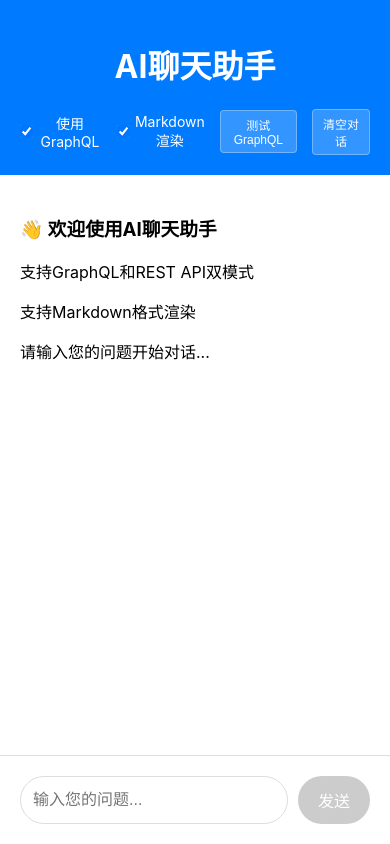
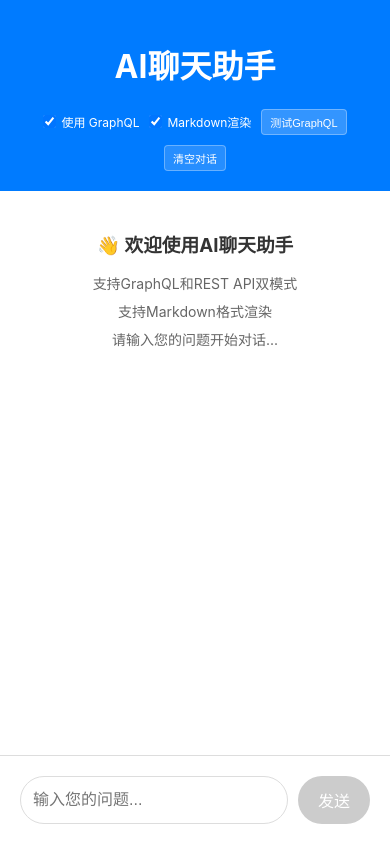
Before and after one commit to 593496637/ai-chat-tool, a React (Vite) app: page / in a window 390 px wide. Built offline with nearby package versions, Linux system fonts and the light colour scheme.

Commit message:
Add markdown styling and responsive design

```diff
--- a/src/index.css
+++ b/src/index.css
@@ -31,6 +31,7 @@ body {
   align-items: center;
   gap: 15px;
   font-size: 14px;
+  flex-wrap: wrap;
 }
 
 .api-controls label {
@@ -56,6 +57,14 @@ body {
 
 .test-btn:hover {
   background-color: rgba(255, 255, 255, 0.3);
+}
+
+.clear-btn {
+  background-color: rgba(255, 255, 255, 0.15) !important;
+}
+
+.clear-btn:hover {
+  background-color: rgba(255, 255, 255, 0.25) !important;
 }
 
 .chat-messages {
@@ -92,6 +101,127 @@ body {
 .message.assistant .message-content {
   background-color: #e9ecef;
   color: #333;
+}
+
+/* Markdown 样式 */
+.markdown-content {
+  line-height: 1.6;
+}
+
+.markdown-content h1,
+.markdown-content h2,
+.markdown-content h3,
+.markdown-content h4,
+.markdown-content h5,
+.markdown-content h6 {
+  margin: 16px 0 8px 0;
+  font-weight: 600;
+}
+
+.markdown-content h1 { font-size: 1.5em; }
+.markdown-content h2 { font-size: 1.3em; }
+.markdown-content h3 { font-size: 1.1em; }
+
+.markdown-content p {
+  margin: 8px 0;
+}
+
+.markdown-content ul,
+.markdown-content ol {
+  margin: 8px 0;
+  padding-left: 20px;
+}
+
+.markdown-content li {
+  margin: 4px 0;
+}
+
+.markdown-content strong {
+  font-weight: 600;
+}
+
+.markdown-content em {
+  font-style: italic;
+}
+
+.markdown-content code {
+  background-color: rgba(0, 0, 0, 0.1);
+  padding: 2px 4px;
+  border-radius: 3px;
+  font-family: 'Courier New', Courier, monospace;
+  font-size: 0.9em;
+}
+
+.markdown-content pre {
+  background-color: rgba(0, 0, 0, 0.05);
+  padding: 12px;
+  border-radius: 6px;
+  overflow-x: auto;
+  margin: 12px 0;
+}
+
+.markdown-content pre code {
+  background: none;
+  padding: 0;
+}
+
+.markdown-content blockquote {
+  border-left: 4px solid #007bff;
+  padding-left: 12px;
+  margin: 12px 0;
+  color: #666;
+  font-style: italic;
+}
+
+.markdown-content table {
+  border-collapse: collapse;
+  width: 100%;
+  margin: 12px 0;
+}
+
+.markdown-content th,
+.markdown-content td {
+  border: 1px solid #ddd;
+  padding: 8px;
+  text-align: left;
+}
+
+.markdown-content th {
+  background-color: rgba(0, 0, 0, 0.05);
+  font-weight: 600;
+}
+
+.markdown-content a {
+  color: #007bff;
+  text-decoration: none;
+}
+
+.markdown-content a:hover {
+  text-decoration: underline;
+}
+
+/* 空状态样式 */
+.empty-state {
+  flex: 1;
+  display: flex;
+  align-items: center;
+  justify-content: center;
+}
+
+.empty-content {
+  text-align: center;
+  color: #666;
+  max-width: 400px;
+}
+
+.empty-content h3 {
+  color: #333;
+  margin-bottom: 16px;
+}
+
+.empty-content p {
+  margin: 8px 0;
+  font-size: 14px;
 }
 
 .chat-input {
@@ -140,3 +270,25 @@ body {
   color: #666;
   font-style: italic;
 }
+
+/* 文本内容样式 */
+.text-content {
+  white-space: pre-wrap;
+}
+
+/* 响应式设计 */
+@media (max-width: 768px) {
+  .api-controls {
+    font-size: 12px;
+    gap: 10px;
+  }
+
+  .test-btn {
+    padding: 4px 8px;
+    font-size: 11px;
+  }
+
+  .message-content {
+    max-width: 85%;
+  }
+}
```
